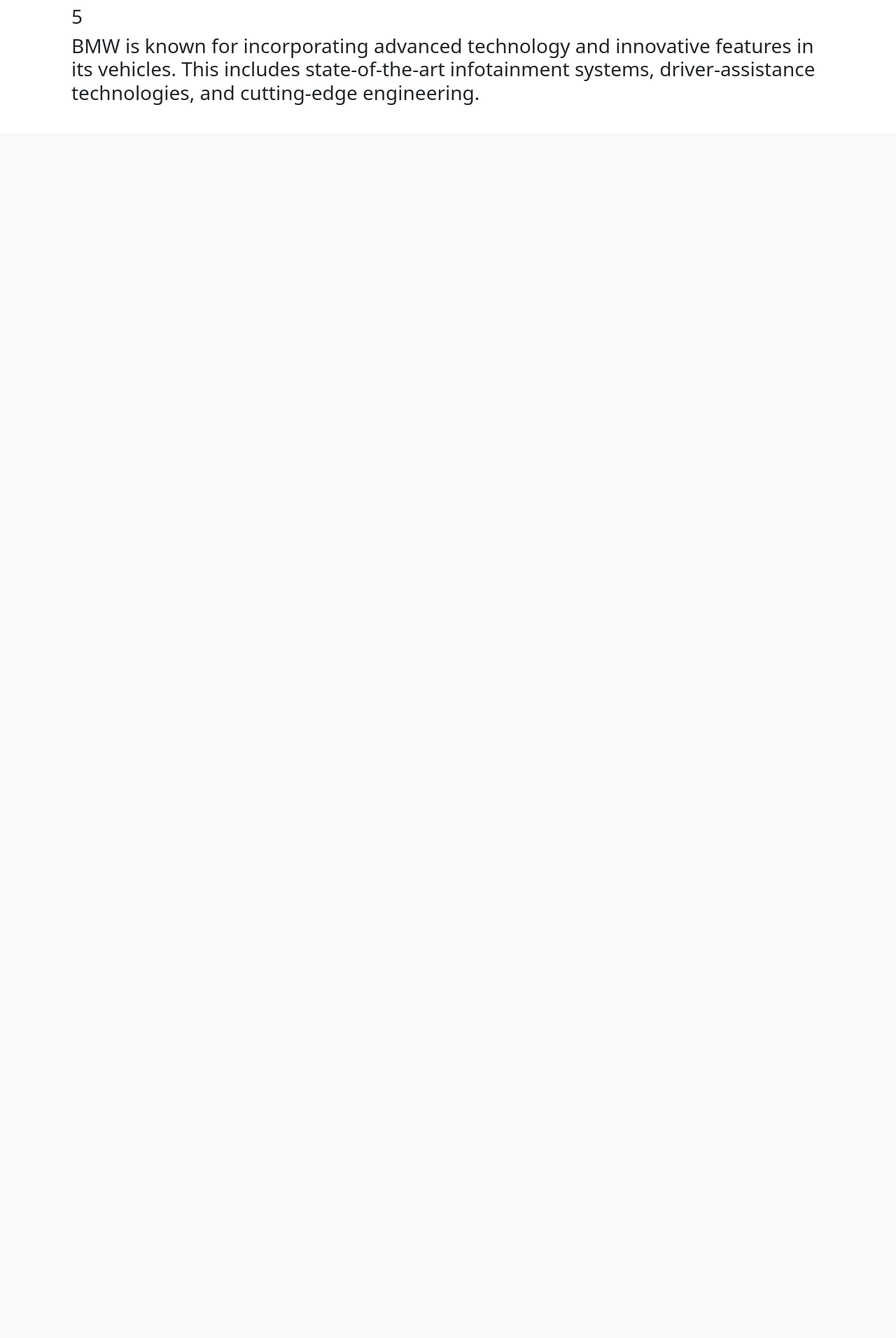
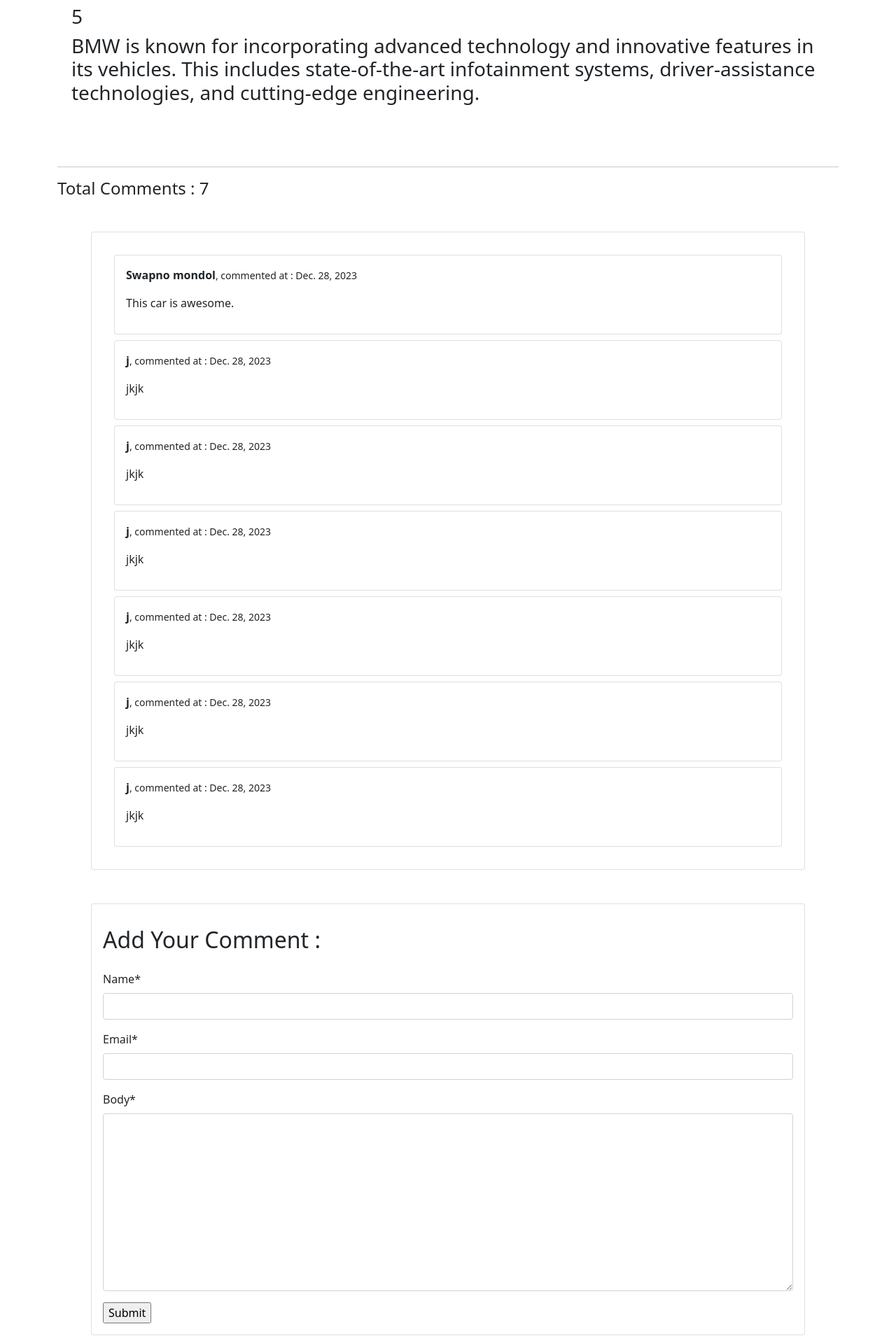
Before and after one commit to Swapno963/DriveDreamDeals, a Django app: page /car/detail/2/ in a window 1280 px wide. Shown: the part 756-2668 px from the top of the page at 70% size. Before the commit the page ends 906 px from the top, so only its background shows below. Run offline with Django 4.2, Linux system fonts and the light colour scheme; data comes from the database, SQL or seed files in the repository; both versions use the stored data as it was after the commit; some libraries are stand-ins or nearby versions.

Commit message:
user now can commment and see comment of other people

```diff
--- a/car/templates/car_detail.html
+++ b/car/templates/car_detail.html
@@ -2,6 +2,7 @@
 {% load crispy_forms_tags %}
 
 {% block content %}
+{% comment %} showing car {% endcomment %}
     <div class="p-3 mt-5 container">
         <div class="col">
             <div class="card-body">
@@ -13,4 +14,39 @@
              </div>
         </div>
     </div>
+
+    {% comment %} showing comment {% endcomment %}
+    <div class="mt-5  container">
+        <hr>
+        <h4>
+            Total Comments : {{comments | length}}
+        </h4>
+        <div class="card m-5">
+            <div class="card-body p-4 ">
+                {% for cm in  comments %}
+                    <div class="card p-3 m-2">
+                        <p><b>{{cm.name}}</b><small>, commented at :  {{cm.created_on}}</small></p>
+                        <p>{{cm.body}}</p>
+
+                    </div>
+                {% endfor %}
+            </div>
+
+        </div>
+    </div>
+    {% comment %} adding comment {% endcomment %}
+    <div class="container">
+        <div class="card m-5">
+            <div class="card-body">
+                <h2 class='py-3'>Add Your Comment : </h2>
+                <form method="post">
+                    {% csrf_token %}
+                    {{comment_form | crispy}}
+                    <input type="submit" value="Submit">
+                </form>
+            </div>
+        </div>
+
+    </div>
+
 {% endblock content %}
--- a/car/views.py
+++ b/car/views.py
@@ -10,9 +10,9 @@
     def post(self, request, *args, **kwargs):
         comment_form = forms.CommentForm(self.request.POST)
         car = self.get_object()
-        if comment_form.i_valid():
+        if comment_form.is_valid():
             new_comment = comment_form.save(commit=False)
-            new_comment.post = car
+            new_comment.car = car
             new_comment.save()
         return self.get(request, *args, **kwargs)
 
@@ -21,10 +21,10 @@
         context = super().get_context_data(**kwargs)
         car = self.object
         comments = car.comments.all()
-        print(car)
+        # print(car)
         comment_form = forms.CommentForm()
 
         context['comments'] = comments
-        context['cmment_form'] = comment_form
+        context['comment_form'] = comment_form
 
         return context
```
Also changed, not shown: db.sqlite3.
